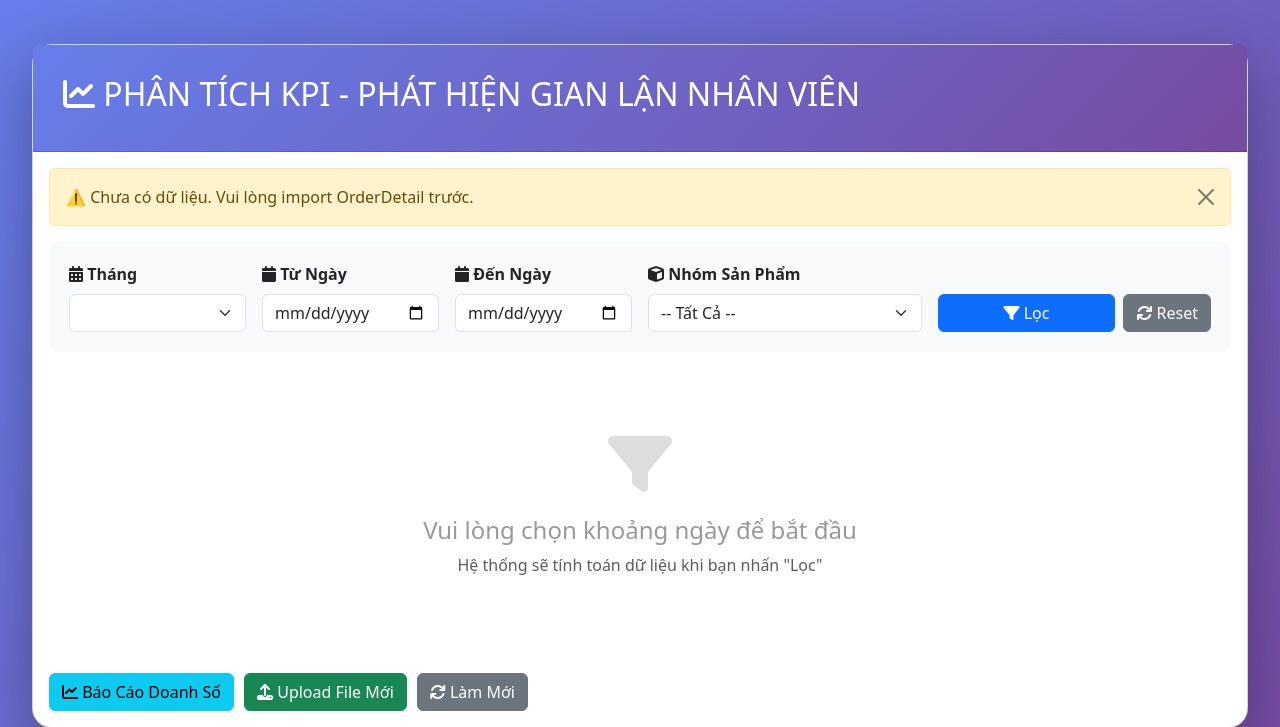
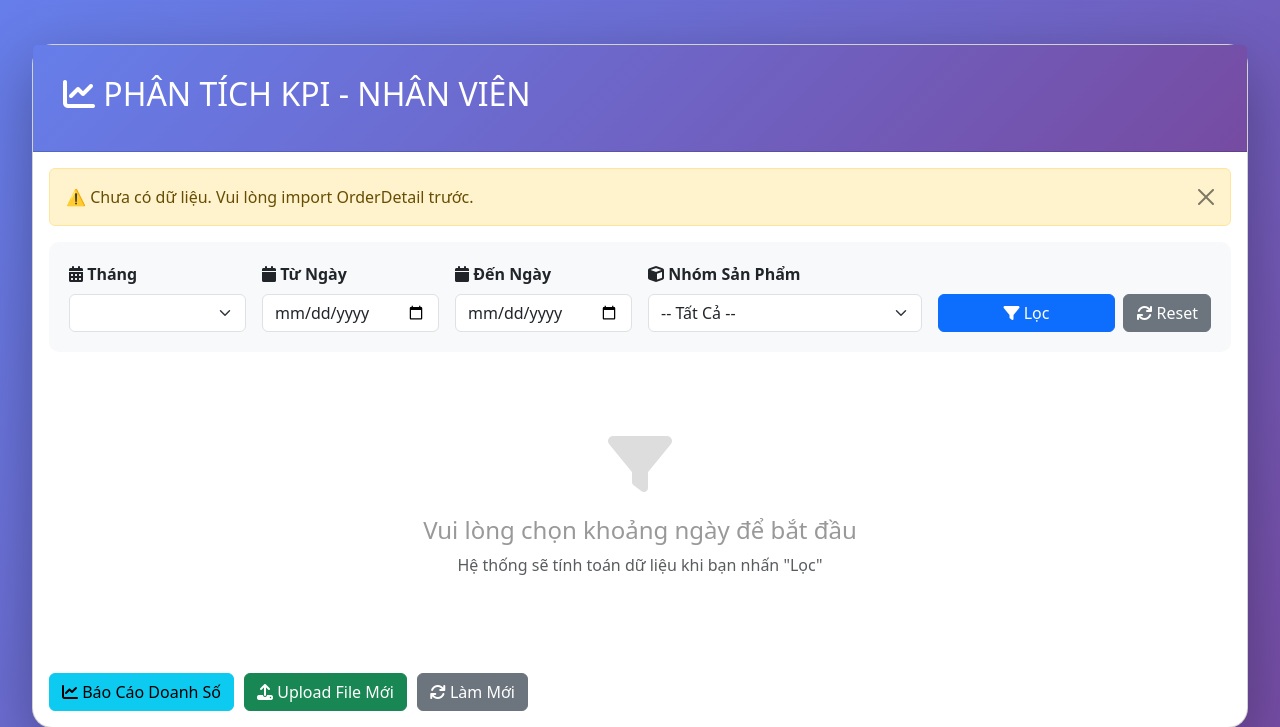
Before and after one commit to huuly01092003/GKHL, a PHP site: page /nhanvien_kpi in a window 1280 px wide. Shown: the top 727 px of the page. Run offline with PHP 8.4, Linux system fonts and the light colour scheme; data that the repository does not hold is empty.

Commit message:
update Detect

```diff
--- a/views/anomaly/report.php
+++ b/views/anomaly/report.php
@@ -3,7 +3,7 @@
 <head>
     <meta charset="UTF-8">
     <meta name="viewport" content="width=device-width, initial-scale=1.0">
-    <title>🚨 Phát hiện Khách hàng Bất thường</title>
+    <title>Phát hiện Khách hàng Bất thường</title>
     <link href="https://cdn.jsdelivr.net/npm/bootstrap@5.3.0/dist/css/bootstrap.min.css" rel="stylesheet">
     <link href="https://cdnjs.cloudflare.com/ajax/libs/font-awesome/6.4.0/css/all.min.css" rel="stylesheet">
     <link href="https://cdn.datatables.net/1.13.6/css/dataTables.bootstrap5.min.css" rel="stylesheet">
@@ -162,7 +162,7 @@
     <div class="container-fluid mt-4">
         <div class="warning-header">
             <h5 class="mb-2">
-                <i class="fas fa-shield-alt me-2"></i><strong>Hệ thống Phát hiện Hành vi Bất thường</strong>
+                <i class="fas fa-shield-alt me-2"></i><strong>Phát hiện hành vi bất thường của khách hàng</strong>
             </h5>
             <p class="mb-0">
                 Phân tích 15 chỉ số bất thường để phát hiện khách hàng có hành vi đáng ngờ.
--- a/views/nhanvien_kpi/report.php
+++ b/views/nhanvien_kpi/report.php
@@ -3,7 +3,7 @@
 <head>
     <meta charset="UTF-8">
     <meta name="viewport" content="width=device-width, initial-scale=1.0">
-    <title>Báo Cáo KPI - Phát Hiện Gian Lận Nhân Viên</title>
+    <title>Báo Cáo KPI - Phân tích Nhân Viên</title>
     <link href="https://cdn.jsdelivr.net/npm/bootstrap@5.3.0/dist/css/bootstrap.min.css" rel="stylesheet">
     <link href="https://cdnjs.cloudflare.com/ajax/libs/font-awesome/6.4.0/css/all.min.css" rel="stylesheet">
     <style>
@@ -41,7 +41,7 @@
 <div class="container-fluid">
     <div class="card mt-4 mb-4">
         <div class="card-header">
-            <h2><i class="fas fa-chart-line"></i> PHÂN TÍCH KPI - PHÁT HIỆN GIAN LẬN NHÂN VIÊN</h2>
+            <h2><i class="fas fa-chart-line"></i> PHÂN TÍCH KPI - NHÂN VIÊN</h2>
         </div>
 
         <div class="card-body">
--- a/views/nhanvien_report/report.php
+++ b/views/nhanvien_report/report.php
@@ -3,7 +3,7 @@
 <head>
     <meta charset="UTF-8">
     <meta name="viewport" content="width=device-width, initial-scale=1.0">
-    <title>Báo Cáo Kiểm Soát Gian Lận - Doanh Số Nhân Viên</title>
+    <title>Báo Cáo Kiểm Soát - Doanh Số Nhân Viên</title>
     <link href="https://cdn.jsdelivr.net/npm/bootstrap@5.3.0/dist/css/bootstrap.min.css" rel="stylesheet">
     <link href="https://cdnjs.cloudflare.com/ajax/libs/font-awesome/6.4.0/css/all.min.css" rel="stylesheet">
     <style>
@@ -33,7 +33,7 @@
 <div class="container-fluid">
     <div class="card mt-4 mb-4">
         <div class="card-header">
-            <h2><i class="fas fa-chart-bar"></i> KIỂM SOÁT GIAN LẬN NHÂN VIÊN</h2>
+            <h2><i class="fas fa-chart-bar"></i> KIỂM SOÁT DOANH SỐ NHÂN VIÊN</h2>
         </div>
 
         <div class="card-body">
```
